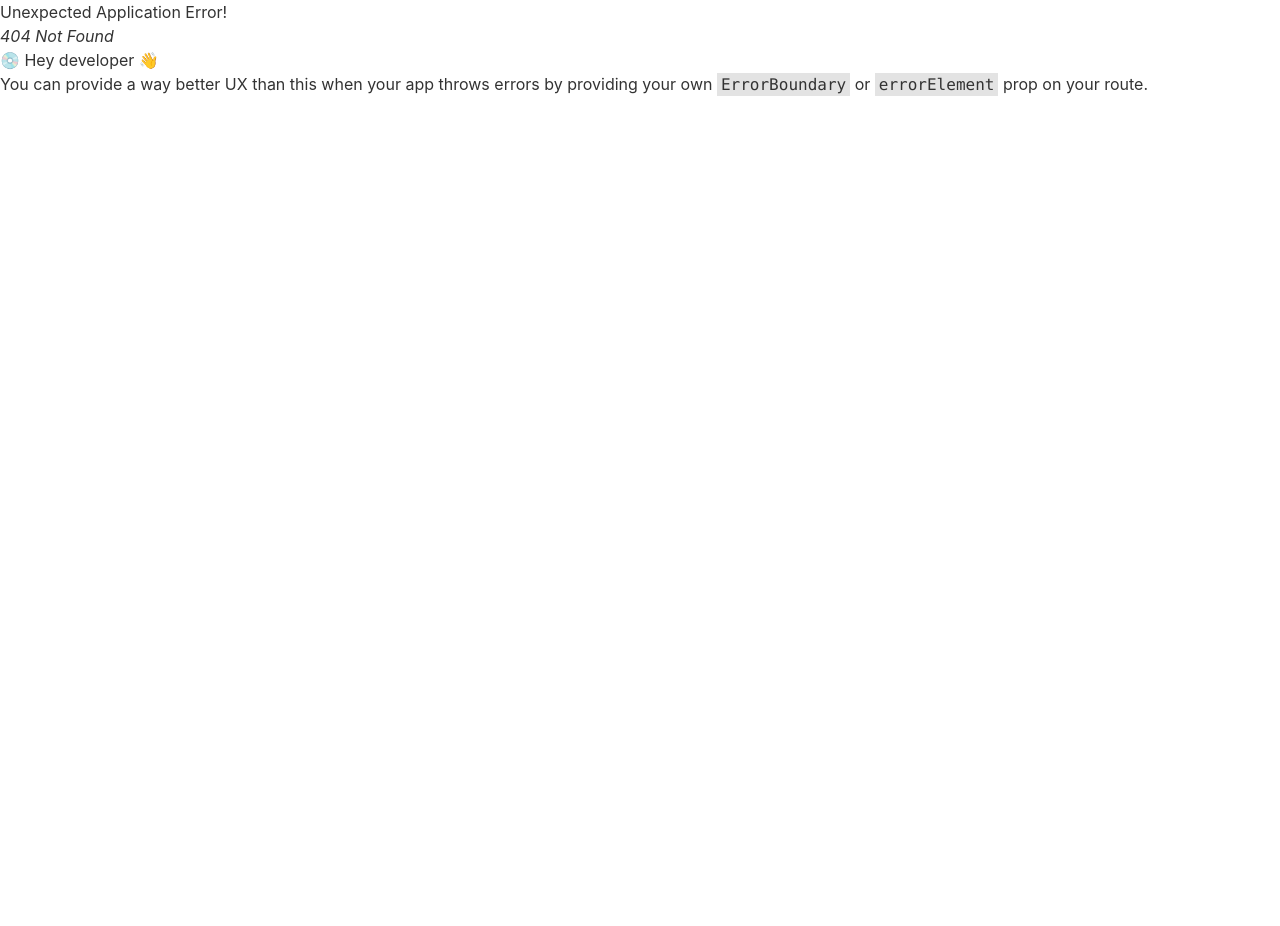
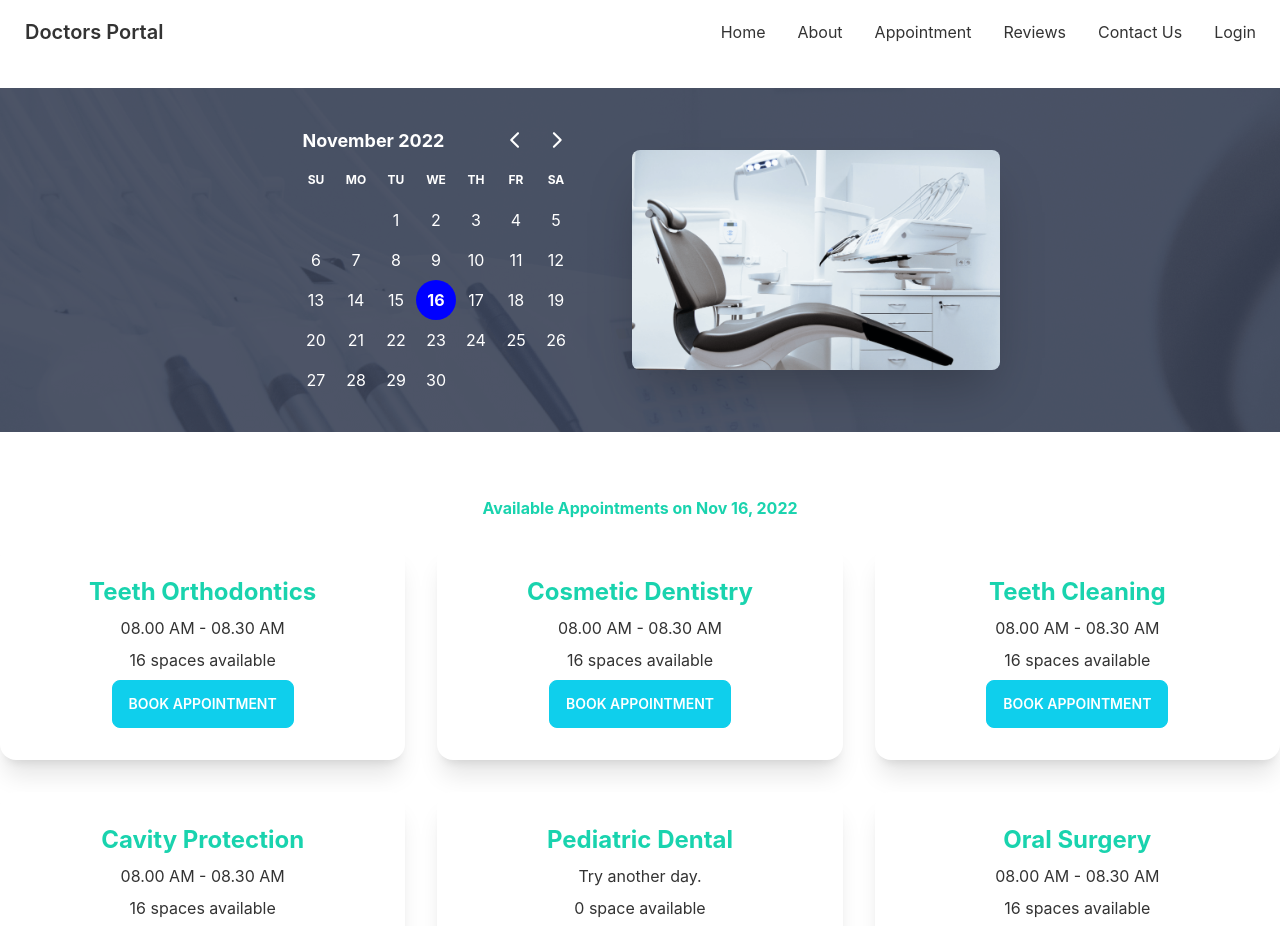
Before and after one commit to mahbub1626/doctors-portal-client, a React (Create React App) app: page /appointment in a window 1280 px wide. Before the commit this address had no page. Shown: the top 926 px of the page. Before the commit the page ends 800 px from the top, so only its background shows below. Built offline with nearby package versions, Linux system fonts and the light colour scheme.

Commit message:
appointment page added

```diff
--- a/package.json
+++ b/package.json
@@ -7,7 +7,9 @@
     "@testing-library/react": "^13.4.0",
     "@testing-library/user-event": "^13.5.0",
     "daisyui": "^2.39.1",
+    "date-fns": "^2.29.3",
     "react": "^18.2.0",
+    "react-day-picker": "^8.3.6",
     "react-dom": "^18.2.0",
     "react-icons": "^4.6.0",
     "react-router-dom": "^6.4.3",
--- /dev/null
+++ b/public/appointmentOptions.json
@@ -0,0 +1,118 @@
+[
+    {
+      "_id": 1,
+      "name": "Teeth Orthodontics",
+      "slots": [
+        "08.00 AM - 08.30 AM",
+        "08.30 AM - 09.00 AM",
+        "09.00 AM - 9.30 AM",
+        "09.30 AM - 10.00 AM",
+        "10.00 AM - 10.30 AM",
+        "10.30 AM - 11.00 AM",
+        "11.00 AM - 11.30 AM",
+        "11.30 AM - 12.00 AM",
+        "1.00 PM - 1.30 PM",
+        "1.30 PM - 2.00 PM",
+        "2.00 PM - 2.30 PM",
+        "2.30 PM - 3.00 PM",
+        "3.00 PM - 3.30 PM",
+        "3.30 PM - 4.00 PM",
+        "4.00 PM - 4.30 PM",
+        "4.30 PM - 5.00 PM"
+      ]
+    },
+    {
+      "_id": 2,
+      "name": "Cosmetic Dentistry",
+      "slots": [
+        "08.00 AM - 08.30 AM",
+        "08.30 AM - 09.00 AM",
+        "09.00 AM - 9.30 AM",
+        "09.30 AM - 10.00 AM",
+        "10.00 AM - 10.30 AM",
+        "10.30 AM - 11.00 AM",
+        "11.00 AM - 11.30 AM",
+        "11.30 AM - 12.00 AM",
+        "1.00 PM - 1.30 PM",
+        "1.30 PM - 2.00 PM",
+        "2.00 PM - 2.30 PM",
+        "2.30 PM - 3.00 PM",
+        "3.00 PM - 3.30 PM",
+        "3.30 PM - 4.00 PM",
+        "4.00 PM - 4.30 PM",
+        "4.30 PM - 5.00 PM"
+      ]
+    },
+    {
+      "_id": 3,
+      "name": "Teeth Cleaning",
+      "slots": [
+        "08.00 AM - 08.30 AM",
+        "08.30 AM - 09.00 AM",
+        "09.00 AM - 9.30 AM",
+        "09.30 AM - 10.00 AM",
+        "10.00 AM - 10.30 AM",
+        "10.30 AM - 11.00 AM",
+        "11.00 AM - 11.30 AM",
+        "11.30 AM - 12.00 AM",
+        "1.00 PM - 1.30 PM",
+        "1.30 PM - 2.00 PM",
+        "2.00 PM - 2.30 PM",
+        "2.30 PM - 3.00 PM",
+        "3.00 PM - 3.30 PM",
+        "3.30 PM - 4.00 PM",
+        "4.00 PM - 4.30 PM",
+        "4.30 PM - 5.00 PM"
+      ]
+    },
+    {
+      "_id": 4,
+      "name": "Cavity Protection",
+      "slots": [
+        "08.00 AM - 08.30 AM",
+        "08.30 AM - 09.00 AM",
+        "09.00 AM - 9.30 AM",
+        "09.30 AM - 10.00 AM",
+        "10.00 AM - 10.30 AM",
+        "10.30 AM - 11.00 AM",
+        "11.00 AM - 11.30 AM",
+        "11.30 AM - 12.00 AM",
+        "1.00 PM - 1.30 PM",
+        "1.30 PM - 2.00 PM",
+        "2.00 PM - 2.30 PM",
+        "2.30 PM - 3.00 PM",
+        "3.00 PM - 3.30 PM",
+        "3.30 PM - 4.00 PM",
+        "4.00 PM - 4.30 PM",
+        "4.30 PM - 5.00 PM"
+      ]
+    },
+    {
+      "_id": 5,
+      "name": "Pediatric Dental",
+      "slots": [
+      ]
+    },
+    {
+      "_id": 6,
+      "name": "Oral Surgery",
+      "slots": [
+        "08.00 AM - 08.30 AM",
+        "08.30 AM - 09.00 AM",
+        "09.00 AM - 9.30 AM",
+        "09.30 AM - 10.00 AM",
+        "10.00 AM - 10.30 AM",
+        "10.30 AM - 11.00 AM",
+        "11.00 AM - 11.30 AM",
+        "11.30 AM - 12.00 AM",
+        "1.00 PM - 1.30 PM",
+        "1.30 PM - 2.00 PM",
+        "2.00 PM - 2.30 PM",
+        "2.30 PM - 3.00 PM",
+        "3.00 PM - 3.30 PM",
+        "3.30 PM - 4.00 PM",
+        "4.00 PM - 4.30 PM",
+        "4.30 PM - 5.00 PM"
+      ]
+    }
+  ]
--- /dev/null
+++ b/src/Pages/Appointment/Appointment/Appointment.js
@@ -0,0 +1,21 @@
+import React, { useState } from 'react';
+import AppointmentBanner from '../AppointmentBanner/AppointmentBanner';
+import AvailableAppointments from '../AvailableAppointments/AvailableAppointments';
+
+const Appointment = () => {
+    const [selectedDate, setSelectedDate] = useState(new Date())
+
+    return (
+        <div>
+           <AppointmentBanner
+           selectedDate={selectedDate}
+           setSelectedDate={setSelectedDate}
+           ></AppointmentBanner>
+           <AvailableAppointments
+           selectedDate={selectedDate}
+           ></AvailableAppointments>
+        </div>
+    );
+};
+
+export default Appointment;
--- /dev/null
+++ b/src/Pages/Appointment/AppointmentBanner/AppointmentBanner.js
@@ -0,0 +1,29 @@
+import appointment from '../../../assets/images/appointment.png';
+import chair from '../../../assets/images/chair.png';
+import { DayPicker } from 'react-day-picker';
+
+const AppointmentBanner = ({selectedDate, setSelectedDate}) => {
+    return (
+        <header
+        className='my-6'
+            style={{
+                   background: `url(${appointment})`
+            }}
+        >
+            <div className="hero">
+                <div className="hero-content flex-col lg:flex-row-reverse">
+                    <img src={chair} alt='' className="max-w-sm lg:w-1/2 rounded-lg shadow-2xl" />
+                    <div className='mr-6 text-white'>
+                        <DayPicker
+                            mode='single'
+                            selected={selectedDate}
+                            onDayClick={setSelectedDate}
+                        />
+                    </div>
+                </div>
+            </div>
+        </header>
+    );
+};
+
+export default AppointmentBanner;
--- /dev/null
+++ b/src/Pages/Appointment/AvailableAppointments/AppointmentOption.js
@@ -0,0 +1,26 @@
+import React from 'react';
+
+const AppointmentOption = ({ appointmentOption , setTreatment}) => {
+    const { name, slots } = appointmentOption;
+
+    return (
+        <div className="card bg-base-100 shadow-xl">
+            <div className="card-body  text-center">
+                <h2 className="text-2xl text-secondary font-bold">{name}</h2>
+                <p>{slots.length > 0 ? slots[0] : 'Try another day.'}</p>
+                <p>{slots.length} {slots.length > 1 ? 'spaces' : 'space'} available</p>
+                <div className=" text-center">
+                    <label
+                    disabled={slots.length === 0}
+                    htmlFor="booking-modal"
+                    className="btn btn-primary text-white"
+                    onClick={()=> setTreatment(appointmentOption)}
+                    >Book Appointment</label>
+
+                </div>
+            </div>
+        </div>
+    );
+};
+
+export default AppointmentOption;
--- /dev/null
+++ b/src/Pages/Appointment/AvailableAppointments/AvailableAppointments.js
@@ -0,0 +1,41 @@
+import { format } from 'date-fns';
+import React, { useEffect, useState } from 'react';
+import BookingModal from '../BookingModal/BookingModal';
+import AppointmentOption from './AppointmentOption';
+
+const AvailableAppointments = ({ selectedDate }) => {
+    const [appointmentOption, setAppointmentOption] = useState([]);
+    const [treatment, setTreatment] = useState(null);
+
+    useEffect(() => {
+        fetch('appointmentOptions.json')
+            .then(res => res.json())
+            .then(data => setAppointmentOption(data))
+    }, [])
+
+    return (
+        <section className='my-16'>
+            <p className='text-center font-bold text-secondary'>Available Appointments on {format(selectedDate, 'PP')}</p>
+            <div className='grid grid-cols-1 md:grid-cols-2 lg:grid-cols-3 gap-8 mt-6'>
+                {
+                    appointmentOption.map(option => <AppointmentOption
+                        key={option._id}
+                        appointmentOption={option}
+                        setTreatment={setTreatment}
+                    ></AppointmentOption>)
+                }
+            </div>
+            {
+                treatment &&
+                <BookingModal
+                    key={treatment._id}
+                    treatment={treatment}
+                    selectedDate={selectedDate}
+                    setTreatment={setTreatment}
+                ></BookingModal>
+            }
+        </section>
+    );
+};
+
+export default AvailableAppointments;
--- /dev/null
+++ b/src/Pages/Appointment/BookingModal/BookingModal.js
@@ -0,0 +1,61 @@
+import { format } from 'date-fns';
+import React from 'react';
+
+const BookingModal = ({ treatment, setTreatment, selectedDate }) => {
+    // treatment is just another name of appointmentOptions with name, slots, _id
+    const { name, slots } = treatment;
+    const date = format(selectedDate, "PP")
+
+    const handleBooking = event => {
+        event.preventDefault()
+        const form = event.target;
+        const slot = form.slot.value;
+        const name = form.name.value;
+        const phone = form.phone.value;
+        const email = form.email.value;
+
+        const booking = {
+            appointment: date,
+            slot,
+            treatment: name,
+            patient: name,
+            phone,
+            email,
+        }
+        // TODO: send data to the server
+        // and once data is saved then close the modal
+        // and display success toast
+        console.log(date, slot, name, phone, email);
+        setTreatment(null)
+    }
+
+    return (
+        <>
+            <input type="checkbox" id="booking-modal" className="modal-toggle" />
+            <div className="modal">
+                <div className="modal-box relative">
+                    <label htmlFor="booking-modal" className="btn btn-sm btn-circle absolute right-2 top-2">✕</label>
+                    <h3 className="text-lg font-bold">{name}</h3>
+                    <form onSubmit={handleBooking} className='grid grid-cols-1 gap-3 mt-10'>
+                        <input type="text" disabled value={date} className="input w-full border border-gray-100" />
+                        <select name='slot' className="select select-bordered w-full">
+                            {
+
+                                slots.map((slot, i) => <option
+                                    key={i}
+                                    value={slot}
+                                >{slot}</option>)
+                            }
+                        </select>
+                        <input name='name' type="text" placeholder="Full Name" className="input w-full border border-gray-100" />
+                        <input name='phone' type="text" placeholder="Phone Number" className="input w-full border border-gray-100" />
+                        <input name='email' type="text" placeholder="Email" className="input w-full border border-gray-100" />
+                        <input type="submit" value="Submit" className='btn btn-accent w-full' />
+                    </form>
+                </div>
+            </div>
+        </>
+    );
+};
+
+export default BookingModal;
--- a/src/Pages/Shared/Navbar/Navbar.js
+++ b/src/Pages/Shared/Navbar/Navbar.js
@@ -5,7 +5,7 @@
     const menuItems = <React.Fragment>
         <li><Link to='/'>Home</Link></li>
         <li><Link to='/about'>About</Link></li>
-        <li><Link to='/appoinment'>Appoinment</Link></li>
+        <li><Link to='/appointment'>Appointment</Link></li>
         <li><Link to='/reviews'>Reviews</Link></li>
         <li><Link to='/contactus'>Contact Us</Link></li>
         <li><Link to='/login'>Login</Link></li>
--- a/src/Routes/Routes/Routes.js
+++ b/src/Routes/Routes/Routes.js
@@ -1,5 +1,6 @@
 import { createBrowserRouter } from "react-router-dom";
 import Main from "../../Layout/Main/Main";
+import Appointment from "../../Pages/Appointment/Appointment/Appointment";
 import Home from "../../Pages/Home/Home/Home";
 import Login from "../../Pages/Login/Login";
 
@@ -16,6 +17,10 @@
                 path:'/login',
                 element: <Login></Login>
             },
+            {
+                path:'/appointment',
+                element: <Appointment></Appointment>
+            },
         ]
     }
 ])
--- a/src/index.js
+++ b/src/index.js
@@ -3,6 +3,7 @@
 import './index.css';
 import App from './App';
 import reportWebVitals from './reportWebVitals';
+import 'react-day-picker/dist/style.css';
 
 const root = ReactDOM.createRoot(document.getElementById('root'));
 root.render(
```
Also changed, not shown: 1 other file (tests, documents, lock files or other folders).
